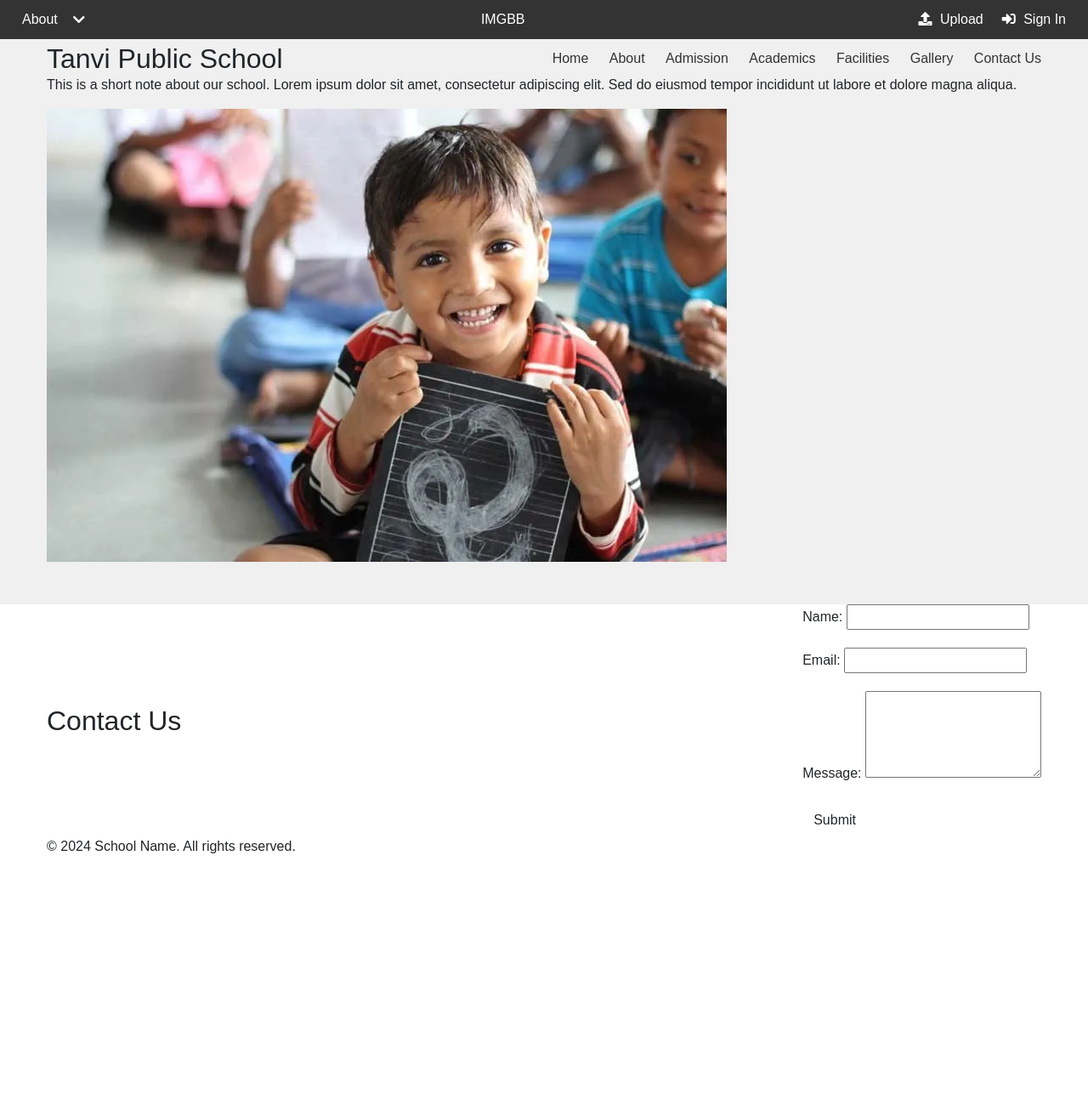
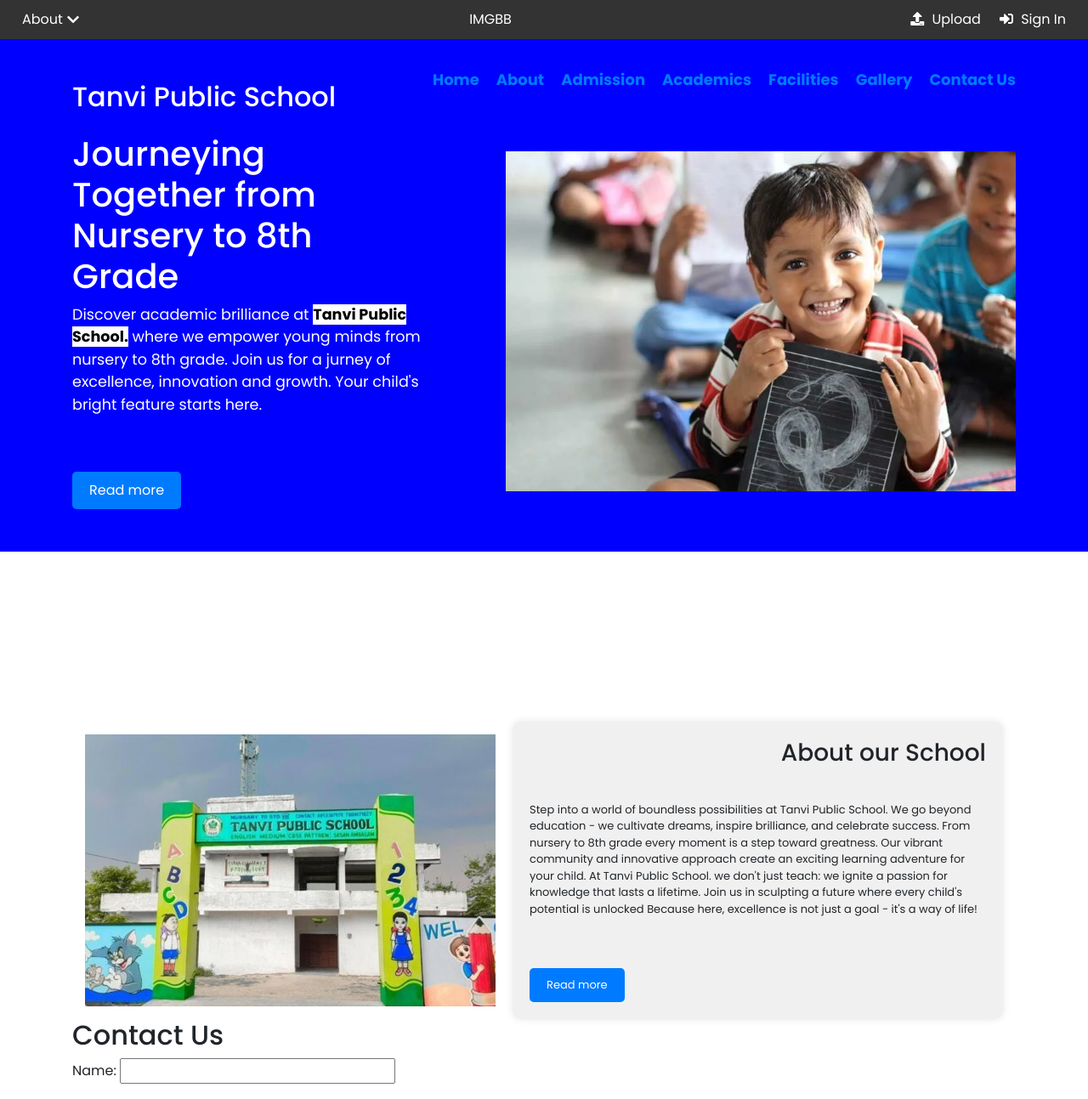
Before and after one commit to Suraj138/Internshala_School_page, a plain HTML site: page index.html in a window 1280 px wide. Shown: the top 1293 px of the page at 85% size. Before the commit the page ends 1024 px from the top, so only its background shows below. Drawn offline with nearby package versions, Linux system fonts and the light colour scheme.

Commit message:
adding content and style

```diff
--- a/index.html
+++ b/index.html
@@ -62,13 +62,41 @@
 
         <div class="container">
             <div>
-                <p>This is a short note about our school. Lorem ipsum dolor sit amet, consectetur adipiscing elit. Sed do eiusmod tempor incididunt ut labore et dolore magna aliqua.</p>
+                <h1>Journeying Together from Nursery to 8th Grade</h1>
+                <p>Discover academic brilliance at <span class="highlight">Tanvi Public School.</span> where we empower
+                    young minds from nursery to 8th grade. Join us for a jurney of excellence,
+                    innovation and growth. Your child's bright feature starts here.
+                </p>
+
+                <button class="read-more-button">Read more</button>
             </div>
             <img src="./img/child.png" alt="School Image">
+        </div>
+    </section>
+
+    <!-- About section of school   -->
+
+    <section>
+        <div class="content-container">
+            <div class="image-container">
+                <img src="./img/Untitled1.png" alt="Image">
+            </div>
+            <div class="text-container">
+                <h3>About our School</h3>
+                <p>Step into a world of boundless possibilities at <span class="underline">Tanvi
+                    Public School.</span> We go beyond education - we cultivate dreams,
+                    inspire brilliance, and celebrate success. From nursery to 8th grade every moment is a step toward greatness.
+                    Our vibrant community and innovative approach create an exciting learning adventure for your child.
+                    At <span class="underline">Tanvi Public School.</span> we don't just teach: we ignite a passion for knowledge
+                    that lasts a lifetime. Join us in sculpting a future where every child's potential is unlocked Because here,
+                    excellence is not just a goal - it's a way of life!</p>
+
+                    <button class="read-more-button">Read more</button>
+            </div>
+        </div>
+    </section>
 
 
-        </div>
-    </section>
 
 
 
--- a/styles.css
+++ b/styles.css
@@ -1,6 +1,6 @@
 body {
     margin: 0;
-    font-family: Arial, sans-serif;
+    font-family: 'Poppins', sans-serif;
 }
 
 .top-bar {
@@ -39,18 +39,17 @@
 
 .about-button i {
     margin-left: 5px;
-    position: inherit;
-    width: 40px;
 }
 
 .dropdown-content {
     display: none;
     position: absolute;
     background-color: #333;
-    top: 50px;
-    min-width: 250px;
+    top: 100%;
+    left: 0;
+    min-width: 200px;
     border-radius: 10px;
-    box-shadow: 0px 8px 16px 0px rgba(0,0,0,0.2);
+    box-shadow: 0px 8px 16px rgba(0,0,0,0.2);
     z-index: 1;
 }
 
@@ -58,12 +57,7 @@
     color: #fff;
     padding: 12px 16px;
     text-decoration: none;
-    display: flex;
-    align-items: left; /* Align items vertically */
-}
-
-.dropdown-content a i {
-    margin-right: 20px; /* Adjust the spacing between the icon and text */
+    display: block;
 }
 
 .dropdown-content a:hover {
@@ -73,7 +67,6 @@
 .about-dropdown:hover .dropdown-content {
     display: block;
 }
-
 
 .upload-button, .sign-in-button {
     background: none;
@@ -88,92 +81,120 @@
     margin-right: 5px;
 }
 
-.about-dropdown i {
-    margin-left: 5px;
-}
-
-/* Animation when hovering over the arrow icon */
-.about-dropdown:hover i {
-    transform: rotate(180deg);
-}
-
-/* Animation when hovering over other buttons */
 .upload-button:hover i,
 .sign-in-button:hover i {
     transform: translateY(-3px);
 }
 
-/* hower box menu style */
-.dropdown-content::before {
-    content:"";
-    position: absolute;
-    position: absolute;
-    content: '';
-    height: 20px;
-    width: 20px;
-    background-color: #333;
-    left: 30px;
-    top: -10px;
-    transform: rotate(45deg);
-    z-index: -1;
+.hero {
+    background-color: blue;
+    color: white;
+    padding: 50px 0;
+    margin-top: 30px;
+}
+
+.hero .container {
+    display: grid;
+    grid-template-columns: 1fr auto;
+    gap: 100px;
+    align-items: center;
+}
+
+.hero h1 {
+    font-size: 2.5em;
+}
+
+.hero p {
+    font-size: 1.1em;
+}
+
+.hero img {
+    max-width: 600px;
+    height: auto;
+}
+
+.navigation {
+    display: flex;
+    gap: 20px;
+    font-size: large;
+    font-weight: bold;
+    color: white;
+    margin-bottom: 50px;
+}
+
+.highlight {
+    background-color: white;
+    font-weight: bold;
+    color: black;
+}
+
+.read-more-button {
+    margin-top: 50px;
+    background-color: yellow;
+    color: black;
+    border: none;
+    padding: 10px 20px;
+    border-radius: 5px;
+    cursor: pointer;
+}
+
+.read-more-button:hover {
+    background-color: rgb(103, 103, 196);
 }
 
 
-
-
-
-
-
-
-.hero {
-    background-color: #f0f0f0;
-    padding: 50px 0;
-    text-align: center;
-}
-
-.container {
-    max-width: 1200px;
-    margin: 0 auto;
+/* about section of school */
+.content-container {
     display: flex;
-    justify-content: space-between;
     align-items: center;
-    flex-wrap: wrap;
-}
-
-.container h2 {
-    flex: 1;
-    text-align: left;
-    margin: 0;
-}
-
-.navigation {
-    flex: 2;
-    text-align: right;
-}
-
-.navigation a {
-    margin-left: 20px;
-    text-decoration: none;
-    color: #333;
-}
-
-.short-note {
-    flex: 1;
-    text-align: left;
-}
-
-.short-note p {
-    max-width: 600px;
-    margin: 0 auto;
+    margin-top: 200px;
+    margin-left: 100px;
+    margin-right: 100px;
 }
 
 .image-container {
-    flex: 1;
-    text-align: right;
+    flex: 0 0 auto;
+    margin-right: 20px;
 }
 
 .image-container img {
-    max-width: 50%;
-    height: 500px;
-    margin-top: 20px;
+    max-width: 100%;
+    height: auto;
+
 }
+
+.text-container {
+    display: flex;
+    font-size: small;
+    flex-direction: column;
+    justify-content: flex-start;
+    align-items: flex-start;
+    flex: 1;
+    background-color: #f0f0f0;
+    padding: 20px;
+    border-radius: 10px;
+    box-shadow: 0px 0px 10px rgba(0, 0, 0, 0.1);
+}
+
+.text-container h3 {
+    align-self: flex-end;
+    margin-top: 0;
+    margin-bottom: 40px;
+}
+
+.text-container p {
+    margin-bottom: 10px; /* Adjust spacing between paragraphs */
+}
+
+.read-more-button {
+    background-color: #007bff;
+    color: #fff;
+    border: none;
+    padding: 10px 20px;
+    border-radius: 5px;
+    cursor: pointer;
+}
+
+.read-more-button:hover {
+    background-color: #0056b3;
+}
```
